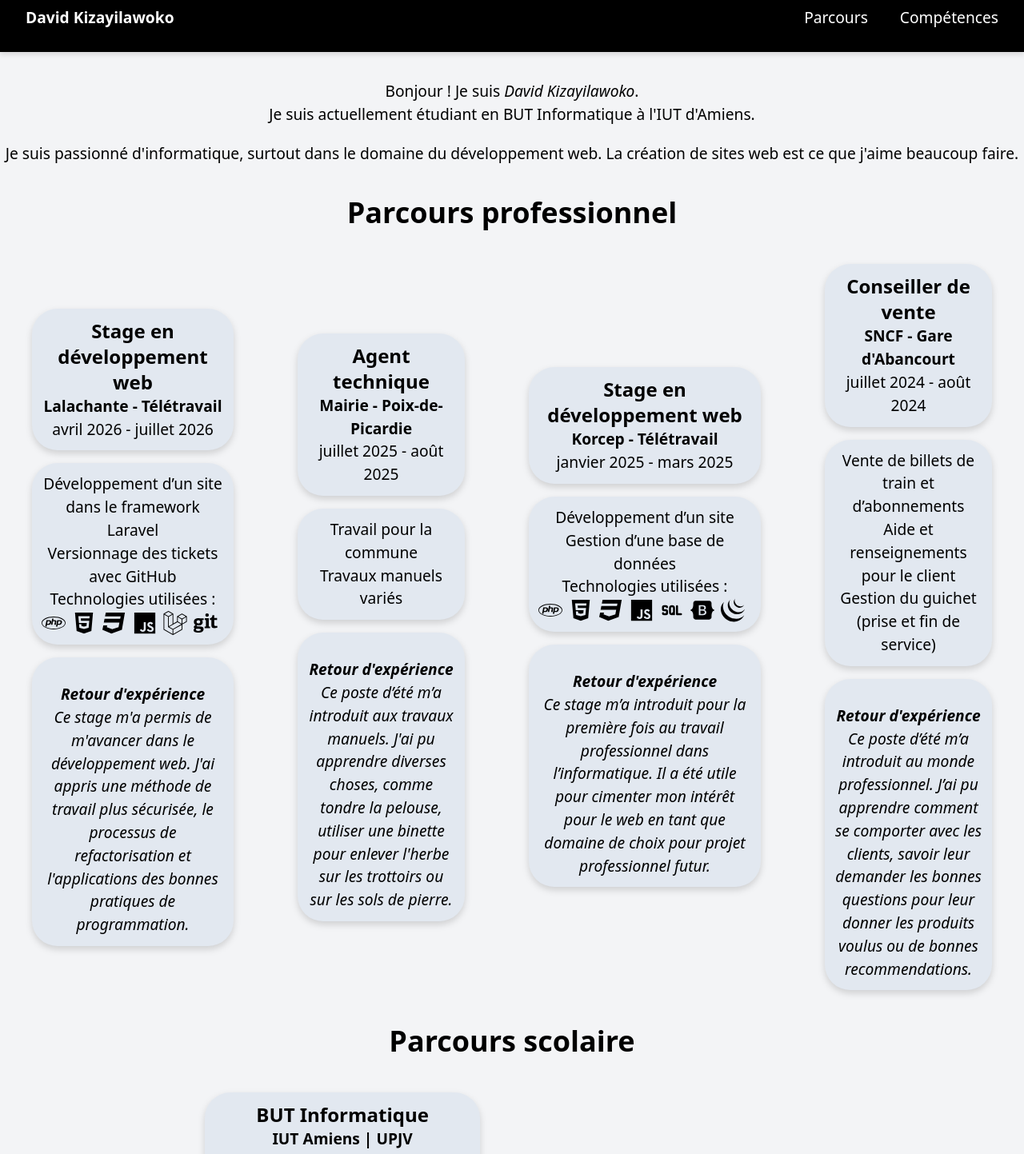
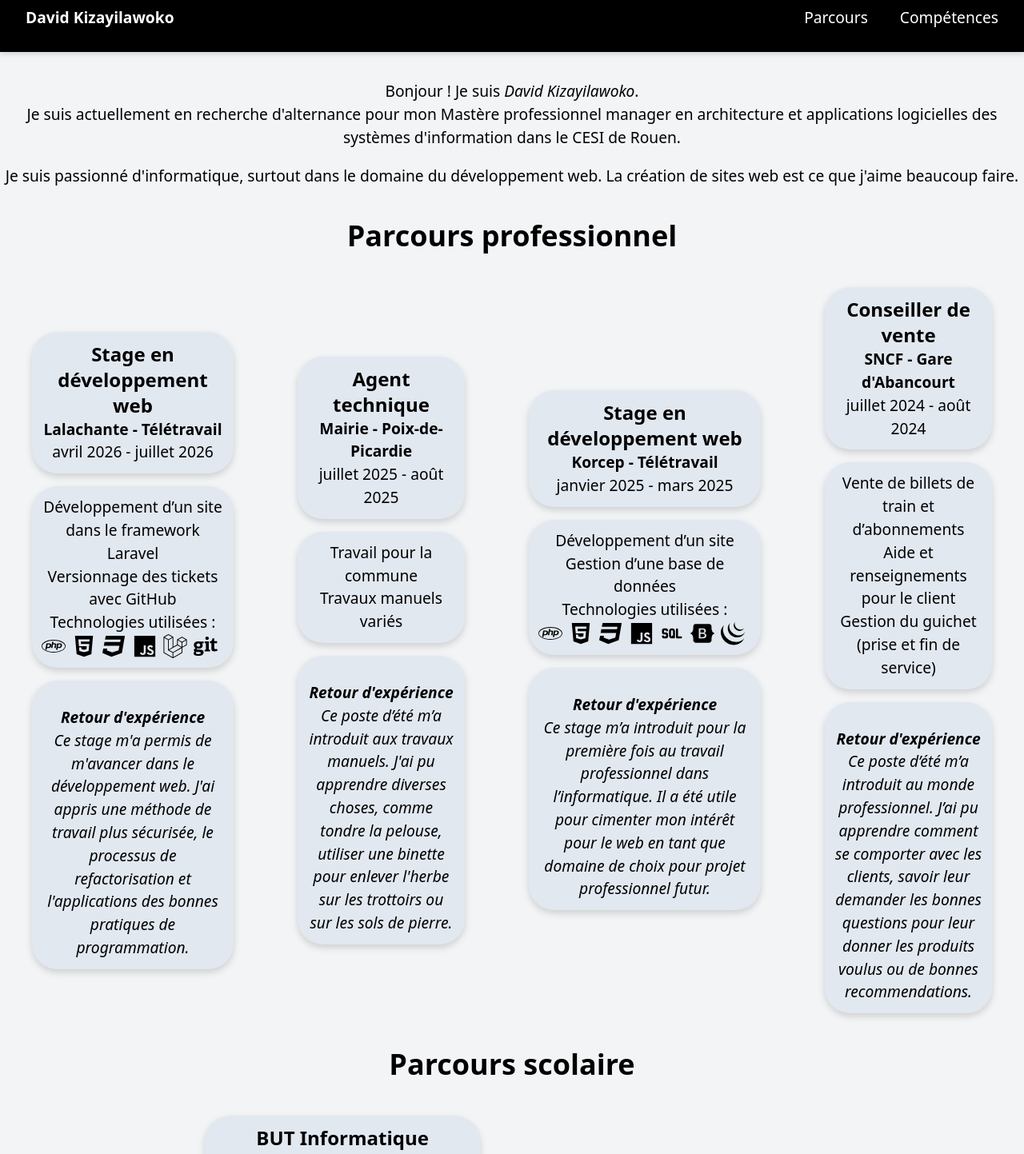
Before and after one commit to Davidkizajr/portfolio, a React (Vite) app: page / in a window 1280 px wide. Shown: the part 20-1463 px from the top of the page at 80% size. Built offline with nearby package versions, Linux system fonts and the light colour scheme.

Commit message:
BUT terminé

```diff
--- a/src/App.tsx
+++ b/src/App.tsx
@@ -60,7 +60,9 @@ function App() {
             Bonjour ! Je suis <em>David Kizayilawoko</em>.
           </p>
           <p>
-            Je suis actuellement étudiant en BUT Informatique à l'IUT d'Amiens.
+            Je suis actuellement en recherche d'alternance pour mon Mastère
+            professionnel manager en architecture et applications logicielles
+            des systèmes d'information dans le CESI de Rouen.
           </p>
           <p className="mt-5">
             Je suis passionné d'informatique, surtout dans le domaine du
--- a/src/components/Study.tsx
+++ b/src/components/Study.tsx
@@ -17,6 +17,7 @@ export default function Study() {
     name: "BUT Informatique",
     location: "IUT Amiens | UPJV",
     start: new Date(2023, 8),
+    end: new Date(2026, 7),
     specialization: [
       { id: 3, name: "Réalisation d'applications" },
       { id: 4, name: "Conception, Développement, Validation" },
@@ -45,7 +46,10 @@ export default function Study() {
             {new Intl.DateTimeFormat("fr-FR", DateFormatOptions).format(
               Study2.start,
             )}{" "}
-            - En cours
+            -{" "}
+            {new Intl.DateTimeFormat("fr-FR", DateFormatOptions).format(
+              Study2.end,
+            )}
           </p>
         </div>
         <div className="bg-slate-200 drop-shadow-lg rounded-4xl p-3">
```
